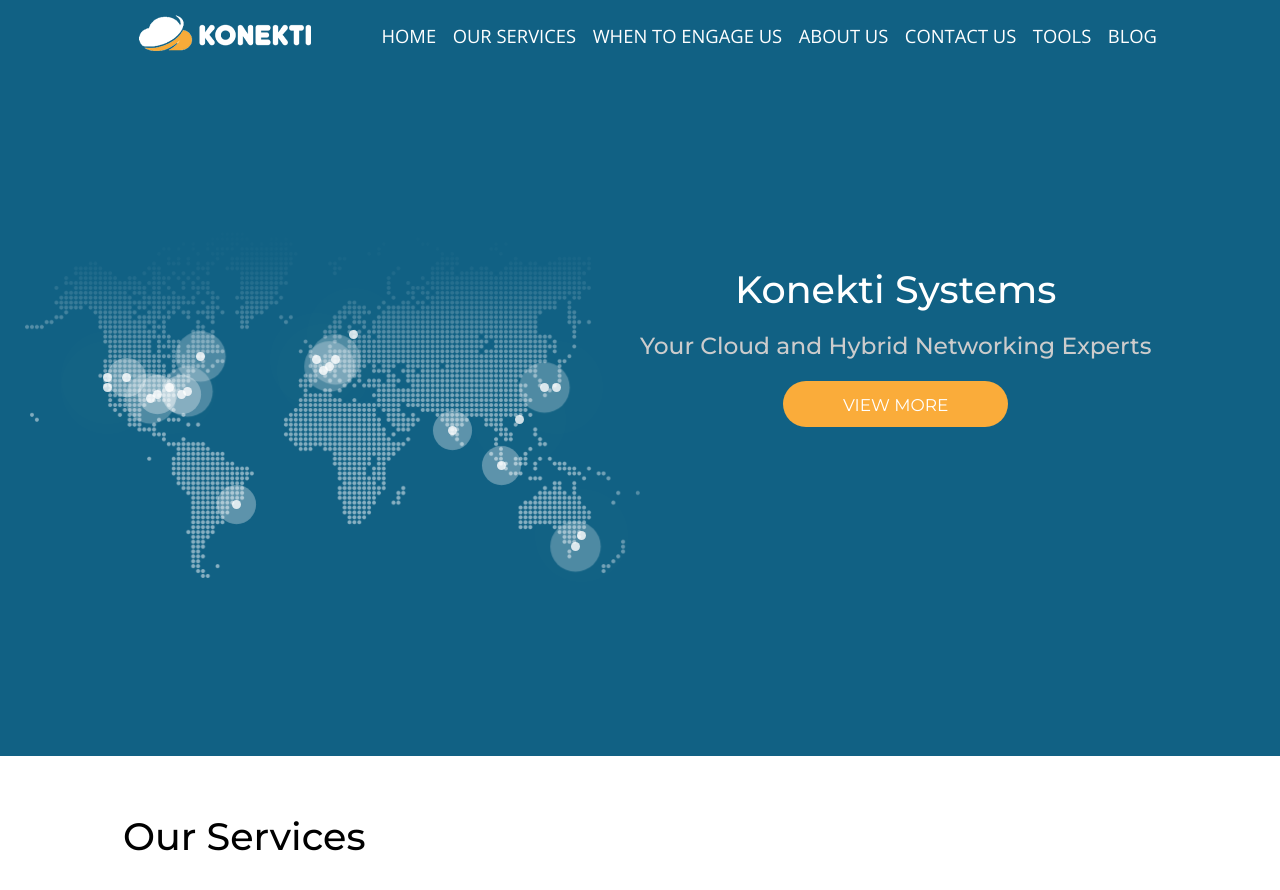
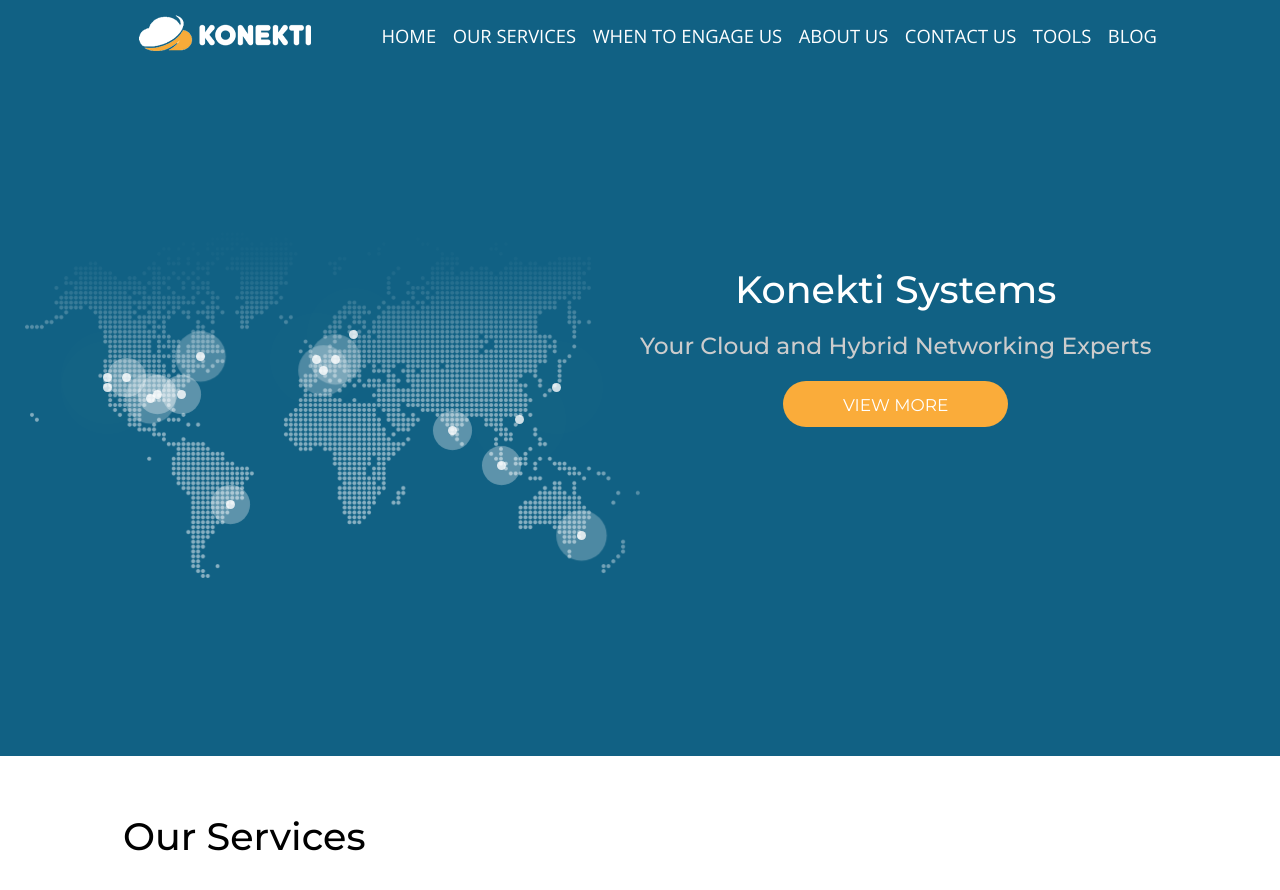
Before and after one commit to konekti/jeffbrl.github.io, a Jekyll site: the page built from _pages/index.md, in a window 1280 px wide and 900 px high. Shown: the top 890 px of the window. Built offline with Jekyll 4.4.1, drawn with Linux system fonts in a browser that asks for light colours; nearby versions of some CDN libraries.

Commit message:
update map points

```diff
--- a/_includes/globe.html
+++ b/_includes/globe.html
@@ -4,18 +4,15 @@
       <img src = '/assets/map.png' id = 'world-map' alt = 'cdns'>
       <div class = 'pts'>
         <div class = 'ld wh fast fn'></div>
-        <div class = 'ld wh fast eu'></div>
-        <div class = 'ld wh faster eu-1'></div>
+        <div class = 'ld wh faster eu'></div>
         <div class = 'ld wh fast wc'></div>
         <div class = 'ld wh slow ec'></div>
-        <div class = 'ld wh faster ec-1'></div>
         <div class = 'ld wh slow br'></div>
         <div class = 'ld wh slow in'></div>
         <div class = 'ld wh slow sn'></div>
         <div class = 'ld wh fast jp'></div>
-        <div class = 'ld wh fast au'></div>
+        <div class = 'ld wh faster au'></div>
         <div class = 'ld wh fast hk'></div>
-        <div class = 'ld wh fast ch'></div>
         <div class = 'ld wh slow io'></div>
         <div class = 'ld wh faster qc'></div>
         <div class = 'ld wh fast st'></div>
@@ -23,8 +20,6 @@
         <div class = 'ld wh faster tx'></div>
         <div class = 'ld wh fast ln'></div>
         <div class = 'ld wh faster ge'></div>
-        <div class = 'ld wh faster sl'></div>
-        <div class = 'ld wh faster va'></div>
       </div>
     </div>
   </div>
--- a/_sass/_globe.scss
+++ b/_sass/_globe.scss
@@ -38,11 +38,6 @@
   top: 38%
 }
 
-.pts .eu-1 {
-  left: 48%;
-  top: 37%
-}
-
 .pts .wc {
   left: 12%;
   top: 43%
@@ -53,13 +48,8 @@
   top: 45%
 }
 
-.pts .ec-1 {
-  left: 25%;
-  top: 44%
-}
-
 .pts .br {
-  left: 33%;
+  left: 32%;
   top: 76%
 }
 
@@ -86,11 +76,6 @@
 .pts .au {
   left: 89%;
   top: 85%
-}
-
-.pts .ch {
-  left: 22%;
-  top: 43%
 }
 
 .pts .io {
@@ -128,15 +113,6 @@
   top: 35%
 }
 
-.pts .sl {
-  left: 83%;
-  top: 43%
-}
-
-.pts .va {
-  left: 88%;
-  top: 88%
-}
 
 @media only screen and (min-width: 768px) {
   .map .wrap img {
```
